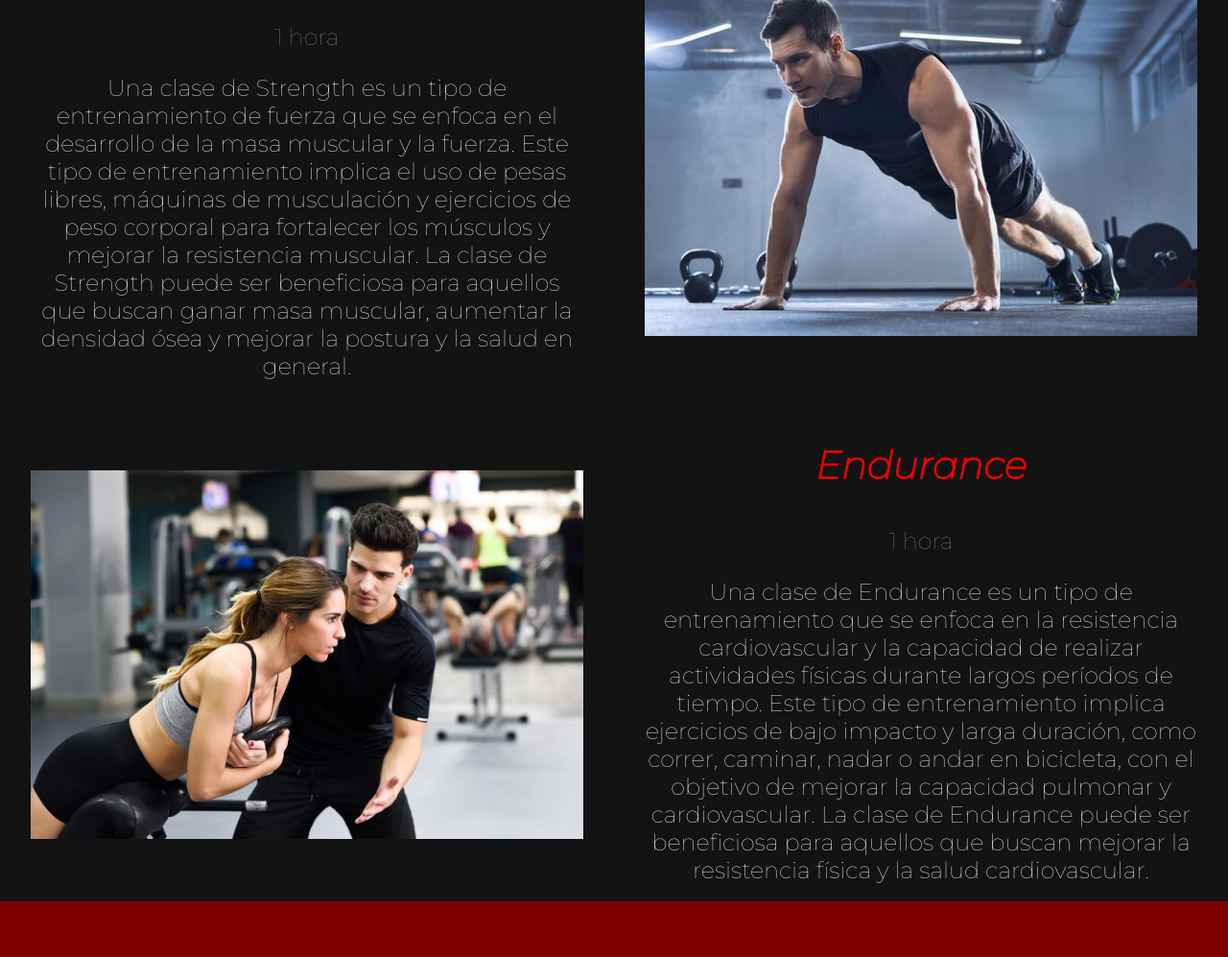
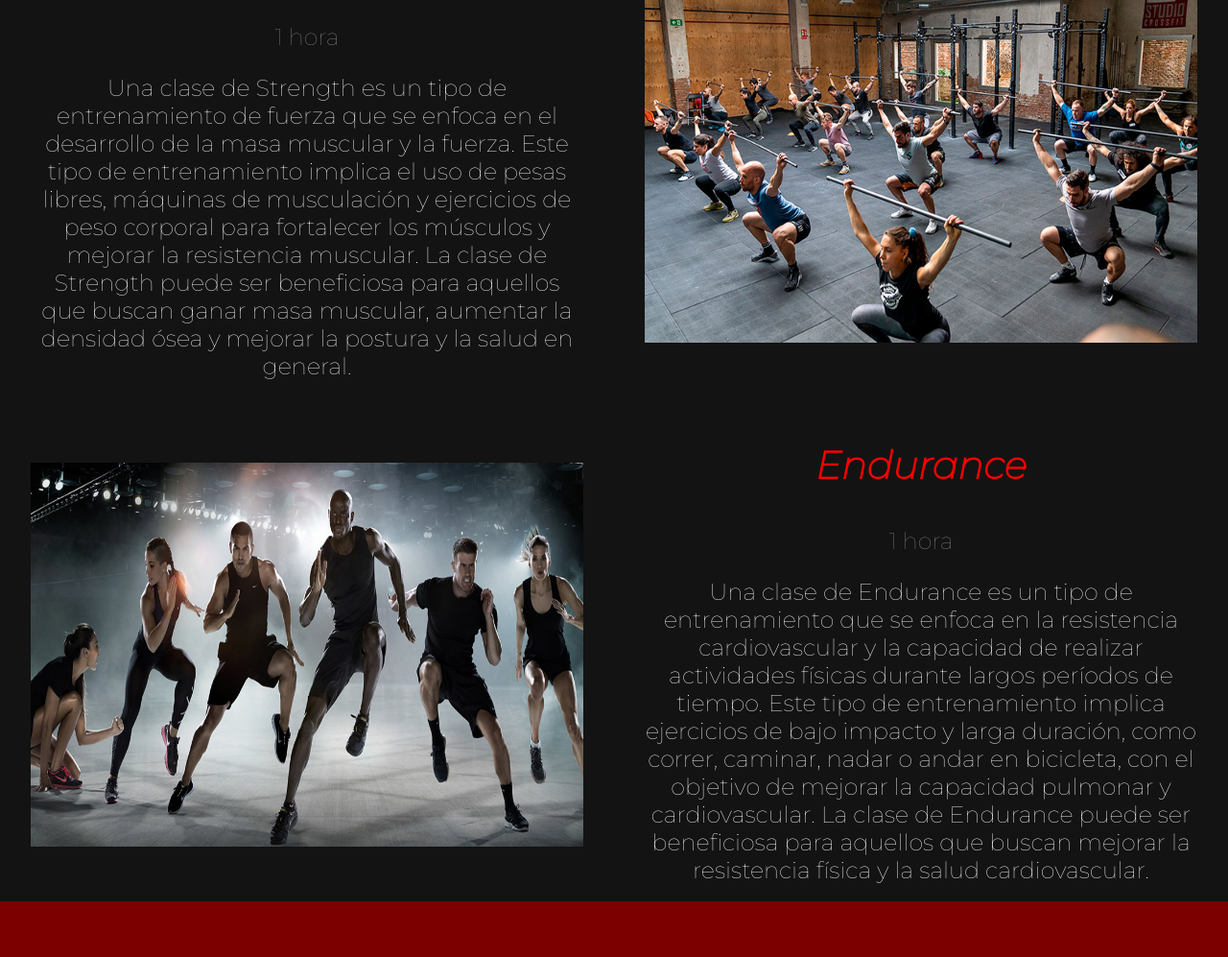
Before and after one commit to MiguelHurtadoDevelop/CSSProyect, a plain HTML site: page clases.html in a window 1280 px wide. Shown: the part 764-1761 px from the top of the page at 96% size. Drawn offline with Linux system fonts and the light colour scheme.

Commit message:
ultimando

```diff
--- a/clases.html
+++ b/clases.html
@@ -39,7 +39,7 @@
     <main>
         <h1>Clases y Actividades</h1>
             <section class="Actividades">
-                <img src="img/shutterstock_499280881-1-1080x675.webp">
+                <img src="img/clases/header-skillmill-HIIT-mobile-1.jpg">
                 <article>
                     <h3>HIIT</h3>
                     <p>1 hora</p>
@@ -50,8 +50,8 @@
                     <p>1 hora</p>
                     <p>Una clase de Strength es un tipo de entrenamiento de fuerza que se enfoca en el desarrollo de la masa muscular y la fuerza. Este tipo de entrenamiento implica el uso de pesas libres, máquinas de musculación y ejercicios de peso corporal para fortalecer los músculos y mejorar la resistencia muscular. La clase de Strength puede ser beneficiosa para aquellos que buscan ganar masa muscular, aumentar la densidad ósea y mejorar la postura y la salud en general.</p>
                 </article>
-                <img src="img/hombre-flexiones-1646382012.jpg">
-                <img src="img/entrenamiento-personal-gimnasio-piscina-valencia-suma-fitness-club_11.jpg">
+                <img src="img/clases/curso_burgener.jpg">
+                <img src="img/clases/hiit-grit.jpg">
                 <article>
                     <h3>Endurance</h3>
                     <p>1 hora</p>
--- a/css/clases.css
+++ b/css/clases.css
@@ -23,6 +23,7 @@ h1{
 }
 .Actividades img{
     width: 45%;
+    height: 400px;
 }
 .Actividades article{
     width: 45%;
```
Also changed, not shown: img/clases/curso_burgener.jpg (added), img/clases/header-skillmill-HIIT-mobile-1.jpg (added), img/clases/hiit-grit.jpg (added).
